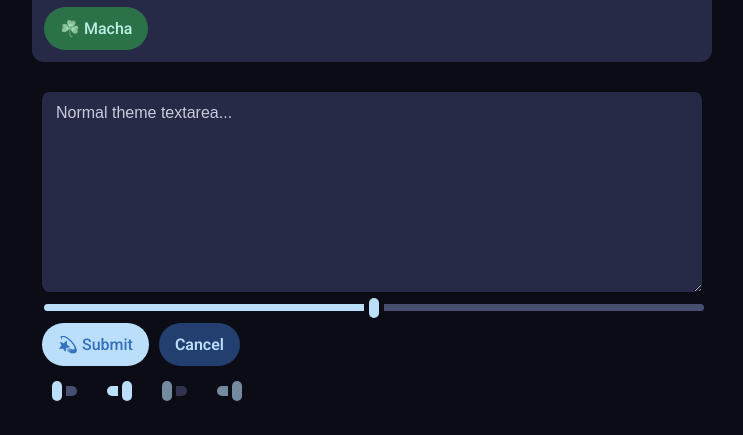
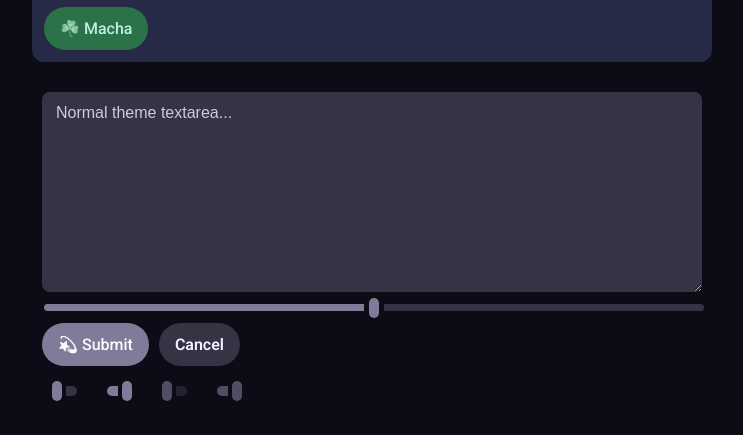
Before and after one commit to actwu/mat, a plain HTML site: page index.html in a window 1280 px wide. Shown: the part 285-720 px from the top of the page, without its empty margins (268-1011 px from the left). Drawn offline with Linux system fonts and the light colour scheme.

Commit message:
Update index.html

```diff
--- a/index.html
+++ b/index.html
@@ -59,11 +59,11 @@ body {
 }
 
 body:not([rt], [bt], [yt], [gt]){
---range-fill:#bbdefb;
---range-track:#484d72;
+--range-fill:#7f7b99;
+--range-track:#353344;
 --range-cut:#0b0c16;
 
---switch-track:#484d72;--switch-fill:#bbdefb;--switch-knob:#bbdefb;--switch-cut:#0b0c16
+--switch-track:#353344;--switch-fill:#7f7b99;--switch-knob:#7f7b99;--switch-cut:#0b0c16
 }
 
 p {font-weight:400;}
@@ -119,18 +119,20 @@ btn {
   padding:12px 16px;
   border-radius:25px;
   font-size:16px;
+background:#353344;
   cursor:pointer;
   user-select:none;
   transition:all 0.2s;
 }
 
 /* child spacing */
-btn > * { font-weight:500; }
+btn > * { font-weight:500; filter: brightness(0) saturate(100%) invert(96%) sepia(6%) saturate(230%) hue-rotate(200deg) brightness(102%) contrast(101%); }
 
 /* THEMES */
 ::placeholder { opacity:80%; color:#f2f2ff; }
 :hover::placeholder { opacity:100%; color:#f2f2ff; }
 
+[d] {background:#7f7b99;}
 /* RED */
 [r] { background:#ffcdd2; color:#b71c1c; }
 [r] > * { filter: brightness(0) saturate(80%) invert(22%) sepia(89%) saturate(2100%) hue-rotate(330deg) brightness(80%) contrast(70%); }
@@ -172,7 +174,7 @@ textarea {
   padding:12px 14px;
   border-radius:8px;
   flex:1;
-  background:#262a47;
+  background:#353344;
   color:#fff;
   outline:none;
   transition:border 0.2s, box-shadow 0.2s, background 0.2s;
@@ -314,10 +316,10 @@ opacity:.6;
 <textarea placeholder="Normal theme textarea..."></textarea>
 <input type="range" min="0" max="100" value="50">
 <span>
-  <btn b>
+  <btn d>
 <p>💫 Submit</p>
 </btn>
-  <btn b2>Cancel</btn>
+  <btn>Cancel</btn>
 </span><span>
 <input type="checkbox" switch>
   <input type="checkbox" switch checked>
```
